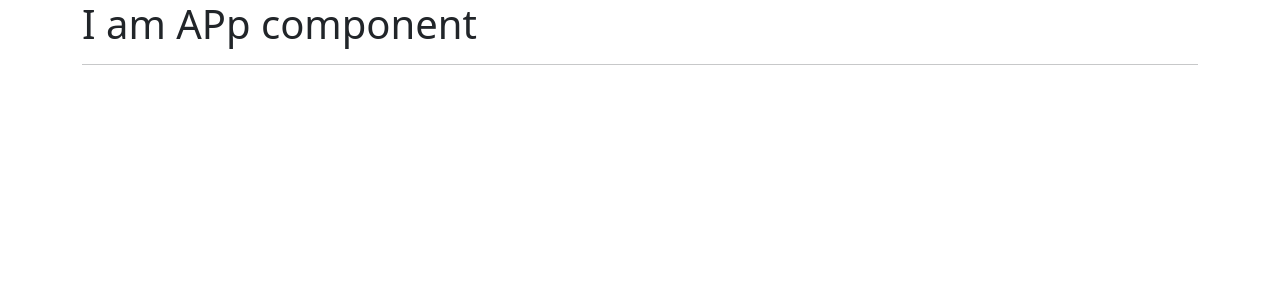
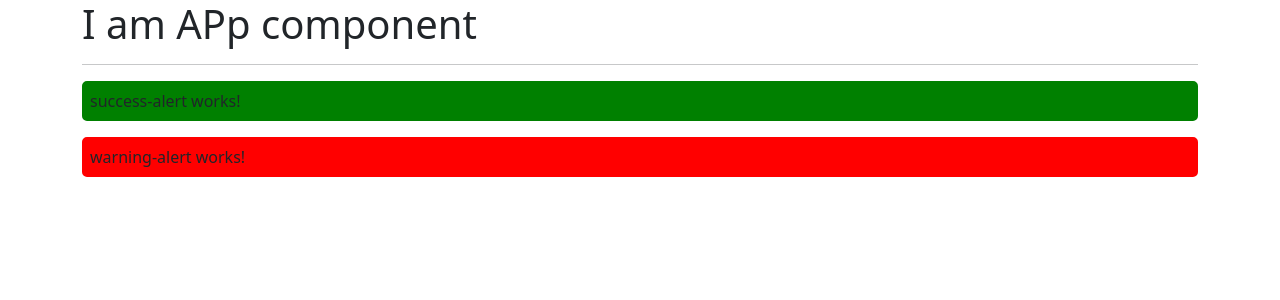
Before and after one commit to prashanth92477/Test_Repo, an Angular app in the folder my-app/: page / in a window 1280 px wide. Shown: the top 300 px of the page. Built offline with nearby package versions, Linux system fonts and the light colour scheme.

Commit message:
update the coloring

```diff
--- a/my-app/src/app/app.component.html
+++ b/my-app/src/app/app.component.html
@@ -7,8 +7,8 @@
         <!-- <app-servers></app-servers>  element style selector -->
         <!-- <div app-servers></div>  attributes style selector-->
         <!-- <div class="app-servers"></div>  class style selector -->
-        <!-- <app-success-alert></app-success-alert> -->
-        <div app-success-alert></div> <!-- Property Binding -->
+        <app-success-alert></app-success-alert>
+        <!-- <div app-success-alert></div> Property Binding -->
 
     </div>
   </div>
--- a/my-app/src/app/success-alert/success-alert.component.html
+++ b/my-app/src/app/success-alert/success-alert.component.html
@@ -1 +1,2 @@
-<!-- <p>success-alert works!</p> -->
+<p>success-alert works!</p>
+<app-warning-alert></app-warning-alert>
--- a/my-app/src/app/success-alert/success-alert.component.ts
+++ b/my-app/src/app/success-alert/success-alert.component.ts
@@ -2,8 +2,8 @@ import { style } from "@angular/animations";
 import { Component } from "@angular/core";
 
 @Component({
-  // selector:'app-success-alert',
-  selector:'[app-success-alert]', // attirbute binding
+  selector:'app-success-alert',
+  // selector:'[app-success-alert]', // attirbute binding
   templateUrl:'./success-alert.component.html',
   // template:<app-warning-alert></app-warning-alert> // using the Inline TEmplate
   styleUrls:['./success-alert.component.css']
```
